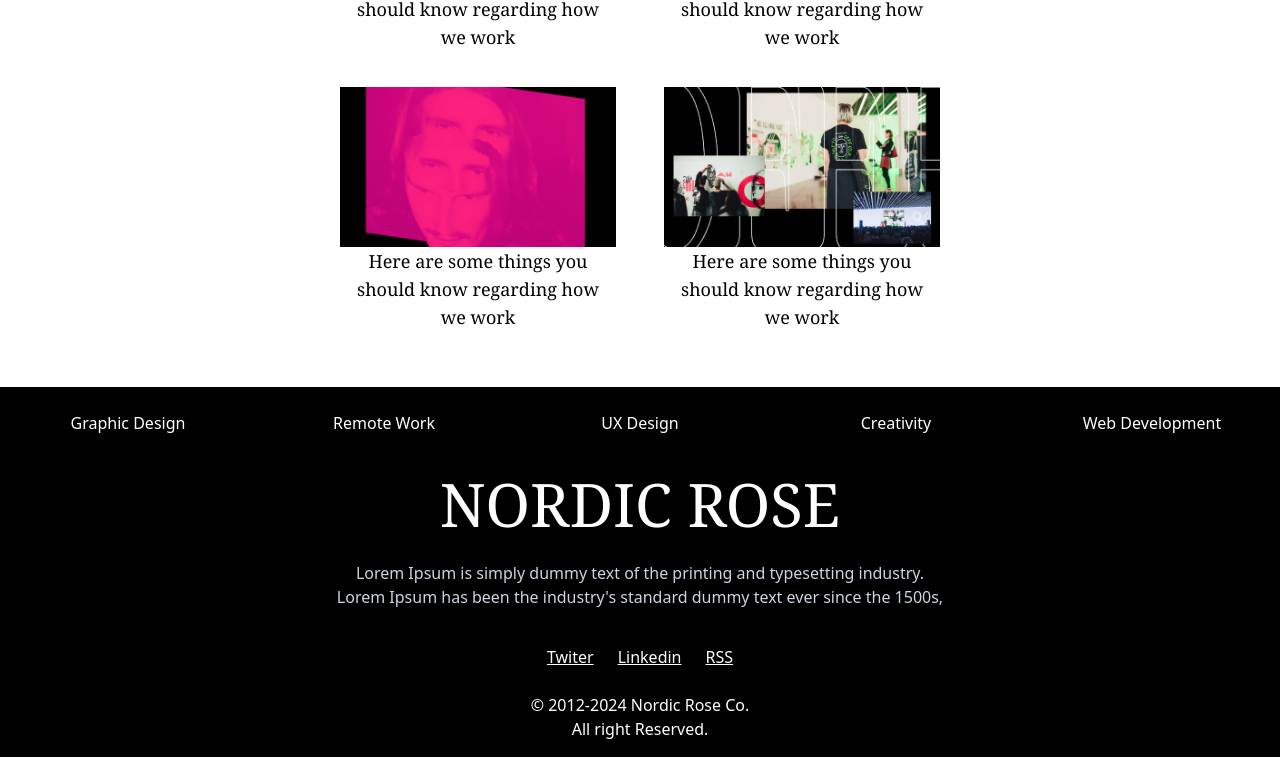
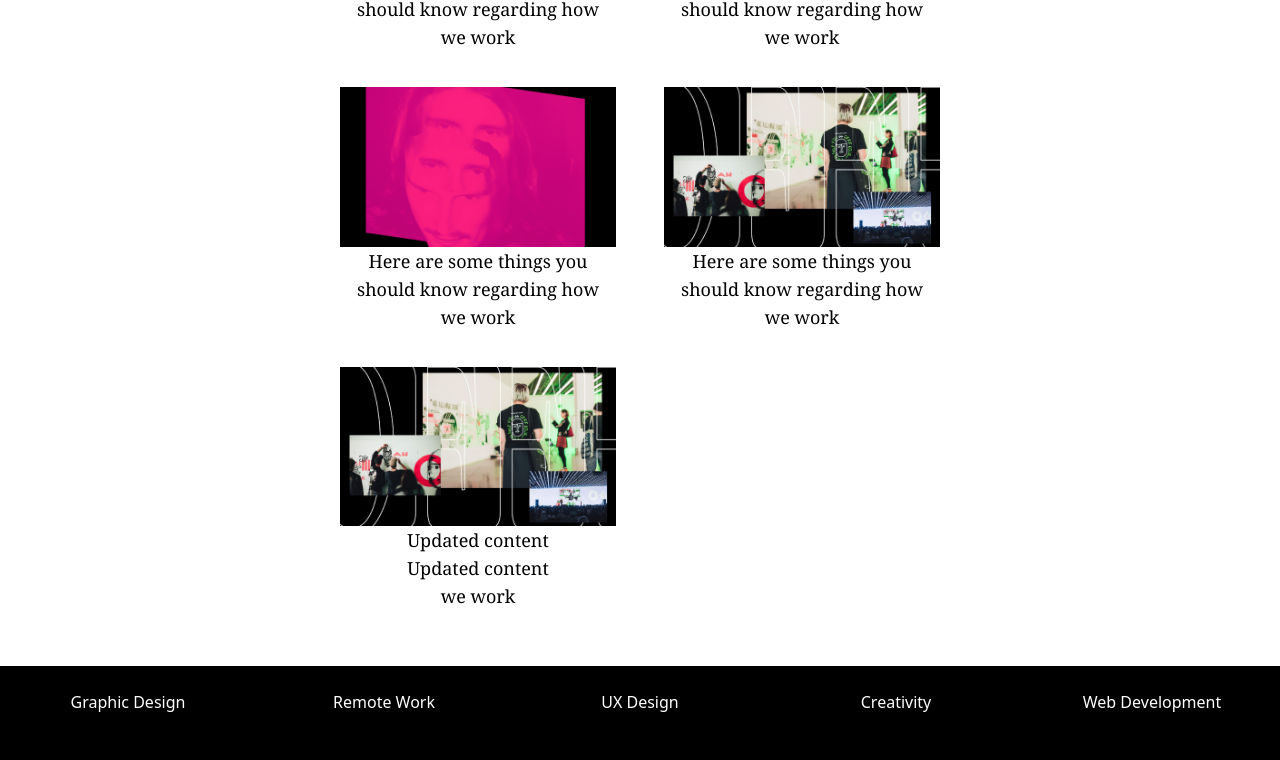
Before and after one commit to MuhammadHamza8/blog-react, a React (Create React App) app: page /about in a window 1280 px wide. Shown: the part 426-1186 px from the top of the page. Built offline with nearby package versions, Linux system fonts and the light colour scheme.

Commit message:
new files added

```diff
--- a/src/components/Header.jsx
+++ b/src/components/Header.jsx
@@ -29,13 +29,13 @@ if(nav.style.display==="block")
 <nav  className="flex justify-between mt-3 p-6">
 <h1 className="font-serif text-3xl xs:text-sm">NORDIC ROSE</h1>
 
-<ul className=" gap-x-12 xs:hidden flex sm:flex  md:flex lg:flex  xl:flex  2xl:flex  ">
+<ul className=" gap-x-12 hidden  sm:flex   ">
     <Link to="/" > <li className="font-serif">BLOG</li></Link>
     <Link to="/about" > <li className="font-serif">ABOUT</li></Link>
     <Link to="/projects"> <li className="font-serif">PROJECTS</li></Link>
 </ul>
 
-<ul id="nav" className="flex gap-x-12 xs:block  sm:hidden  md:hidden lg:hidden xl:hidden  2xl:hidden ">
+<ul id="nav" className=" gap-x-12 block  sm:hidden  ">
     <Link to="/" > <li className="font-serif">BLOG</li></Link>
     <Link to="/about" > <li className="font-serif">ABOUT</li></Link>
     <Link to="/projects"> <li className="font-serif">PROJECTS</li></Link>
--- a/src/components/about-components/About.jsx
+++ b/src/components/about-components/About.jsx
@@ -1,23 +1,24 @@
 export default function About() {
-
   return (
-        <div className=" container mx-auto" >
-
-            <h1 className="text-center mt-7 font-serif font-bold text-2xl" >About Us   </h1>
+    <div className=" container mx-auto">
+      <h1 className="text-center mt-7 font-serif font-bold text-2xl">
+        About Us{" "}
+      </h1>
 
       <div className="grid grid-cols-2 mt-8 w-[600px] mx-auto gap-x-12  py-9 gap-y-9">
-
         <div>
           <img src="assets/images/2.png" alt="" />
           <p className="text-lg font-serif font-medium text-center ">
-                        Here are some things you<br /> should know regarding how <br /> we work
+            Here are some things you
+            <br /> should know regarding how <br /> we work
           </p>
         </div>
 
         <div>
           <img src="assets/images/3.png" alt="" />
           <p className="text-lg font-serif font-medium text-center ">
-                        Here are some things you<br /> should know regarding how <br /> we work
+            Here are some things you
+            <br /> should know regarding how <br /> we work
           </p>
         </div>
         {/* next */}
@@ -25,32 +26,28 @@ export default function About() {
         <div>
           <img src="assets/images/2.png" alt="" />
           <p className="text-lg font-serif font-medium text-center ">
-                        Here are some things you<br /> should know regarding how <br /> we work
+            Here are some things you
+            <br /> should know regarding how <br /> we work
           </p>
         </div>
 
         <div>
           <img src="assets/images/3.png" alt="" />
           <p className="text-lg font-serif font-medium text-center ">
-                        Here are some things you<br /> should know regarding how <br /> we work
+            Here are some things you
+            <br /> should know regarding how <br /> we work
+          </p>
+        </div>
+
+        <div>
+          <img src="assets/images/3.png" alt="" />
+          <p className="text-lg font-serif font-medium text-center ">
+            Updated content <br /> Updated content <br /> we work
           </p>
         </div>
 
         {/* next */}
-
-
       </div>
-
-
-
-
-
     </div>
-
-
-
-    )
-
-
-
+  );
 }
--- a/src/components/blog-components/Articles.jsx
+++ b/src/components/blog-components/Articles.jsx
@@ -7,7 +7,7 @@ export default    function Articles () {
 
             <h1 className="text-center mt-7 font-serif font-bold text-2xl" >All Articles </h1>
 
-            <div className=" grid  xs:grid-cols-1     sm:grid-cols-2 mt-8 w-[600px] mx-auto gap-x-12  py-9 gap-y-9 ">
+            <div className=" grid  xs:grid-cols-1     sm:grid-cols-2 mt-8 lg:w-[600px] mx-auto gap-x-12  py-9 gap-y-9 ">
 
             <Link to="/article">
 
```
Lines whose indentation alone changed are shown as unchanged.
